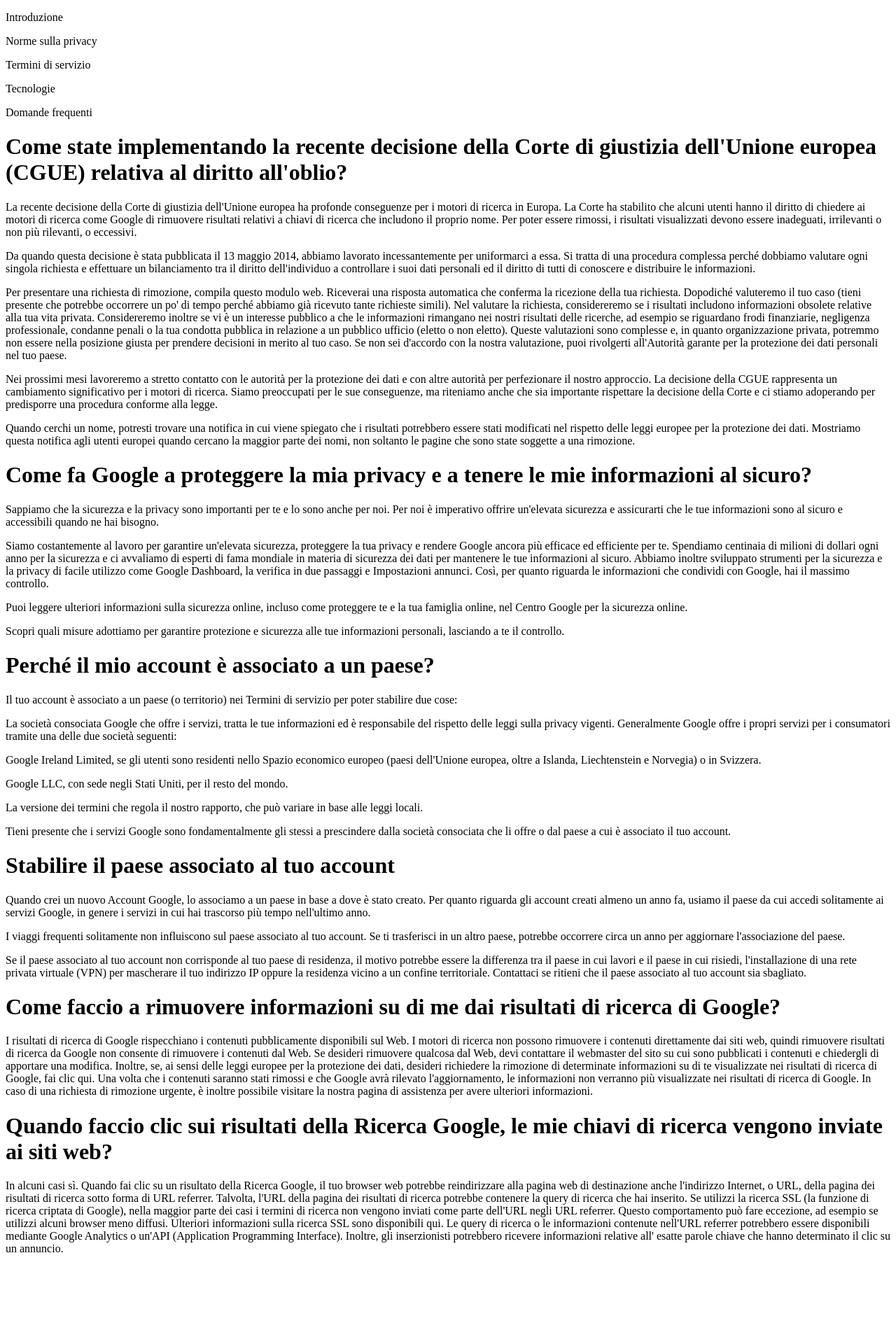
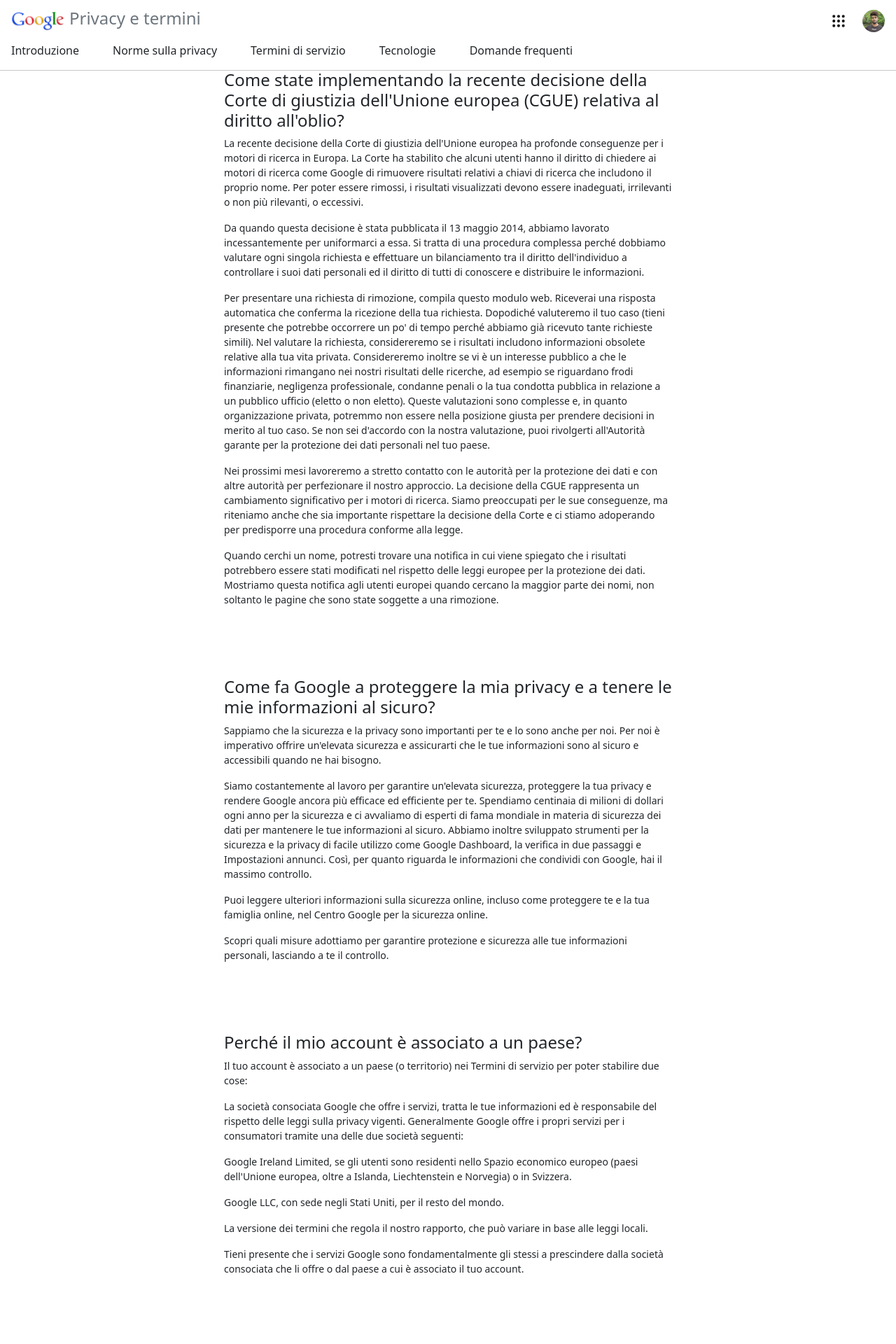
Before and after one commit to rota99C/php-google-faq, a PHP site: page / in a window 1280 px wide. Shown: the top 1920 px of the page at 70% size. Before the commit the page ends 1789 px from the top, so only its background shows below. Run offline with PHP 8.4, Linux system fonts and the light colour scheme.

Commit message:
stilizzato main e header

```diff
--- a/index.php
+++ b/index.php
@@ -46,19 +46,36 @@
     <meta charset="UTF-8">
     <meta http-equiv="X-UA-Compatible" content="IE=edge">
     <meta name="viewport" content="width=device-width, initial-scale=1.0">
+    <link rel="stylesheet" href="./style.css">
+    <link href="https://cdn.jsdelivr.net/npm/bootstrap@5.1.3/dist/css/bootstrap.min.css" rel="stylesheet" integrity="sha384-1BmE4kWBq78iYhFldvKuhfTAU6auU8tT94WrHftjDbrCEXSU1oBoqyl2QvZ6jIW3" crossorigin="anonymous">
     <title>faq Google</title>
 </head>
 <body>
-<header>
-    <div><?php for ($i=0; $i < count($VociMenu); $i++) { ?>
-        <p><?php echo $VociMenu[$i]; ?></p>
+<header class="bg-white">
+    <div class="container_logo_user w-100 d-flex justify-content-between">
+        <div class="col-6 h-100 p-3 d-flex align-items-center">
+            <img class="h-100"src="./asset/Google_logo_(2010-2013).svg.png" alt="Logo_Google">
+            <h4 class="ms-2 text-secondary fst-normal">Privacy e termini</h4>
+        </div>
+        <div class="col-6 h-100 d-flex justify-content-end p-3 align-items-center">
+            <div class="container_dots position-relative">
+              <img class="h-100 position-absolute top-50 start-50 translate-middle" src="./asset/dots.png" alt="">
+            </div>
+            <div class="container_profile ms-4">
+               <img class="h-100 rounded-circle" src="./asset/Foto_user.JPG" alt="Foto_profilo">
+            </div>
+
+        </div>
+    </div>
+    <div class="navbar-menu d-flex ps-3 "><?php for ($i=0; $i < count($VociMenu); $i++) { ?>
+        <p class="me-5 p-0 fst-normal"><?php echo $VociMenu[$i]; ?></p>
     <?php } ?></div>
-    <div></div>
+   <hr>
+</header>
 
-</header>
-<main>
+<main class="col-6 m-auto">
     <?php foreach($Faqs as $key =>$value){ ?>
-        <h1><?php echo $key; ?></h1>
+        <h4><?php echo $key; ?></h4>
         <div>
             <?php foreach($value as $key) { ?>
                 <p>
--- /dev/null
+++ b/style.css
@@ -0,0 +1,42 @@
+* {
+  padding: 0;
+  box-sizing: border-box;
+  margin: 0;
+}
+
+header {
+  width: 100%;
+  position: fixed;
+  top: 0;
+  left: 0;
+  z-index: 1;
+}
+
+.container_logo_user {
+  height: 60px;
+}
+
+.container_dots {
+  height: 20px;
+  width: 20px;
+}
+
+.container_profile {
+  height: 32px;
+  width: 32px;
+}
+
+.navbar-menu p {
+  margin-bottom: 0 !important;
+}
+
+main h4 {
+  margin-top: 100px !important;
+}
+main p {
+  font-size: 14px;
+}
+
+hr {
+  margin-bottom: 0 !important;
+}
```
Also changed, not shown: asset/Foto_user.JPG (added), asset/dots.png (added).
